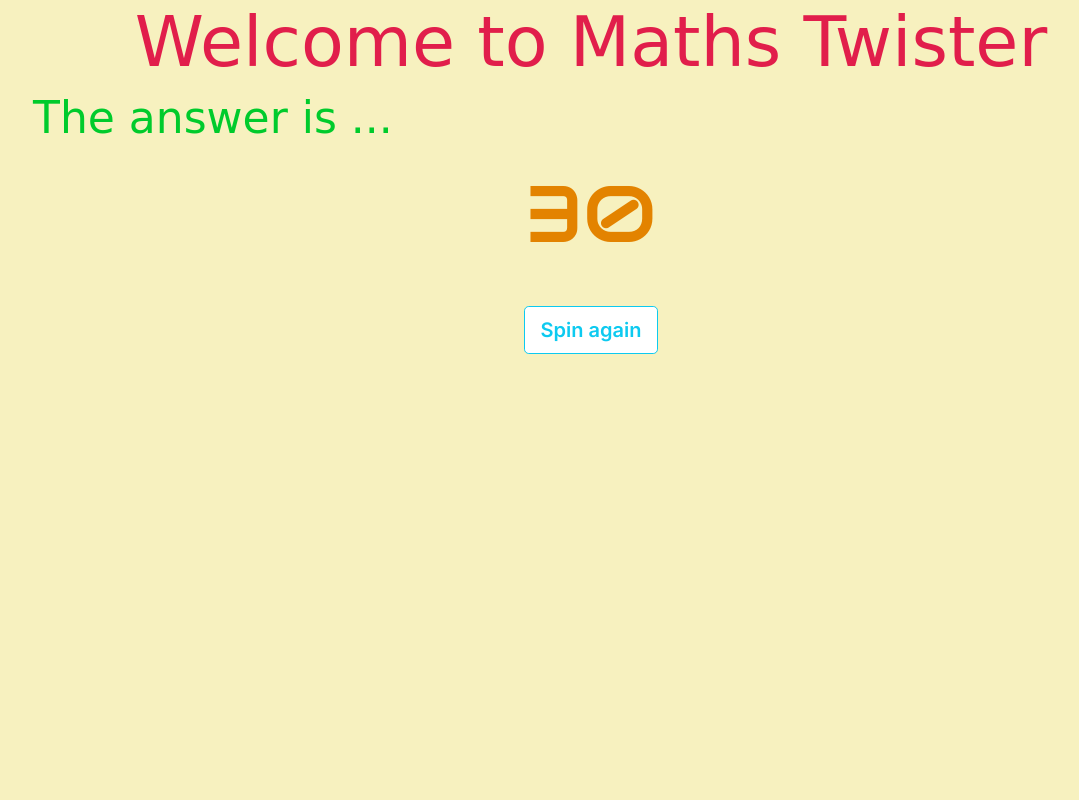
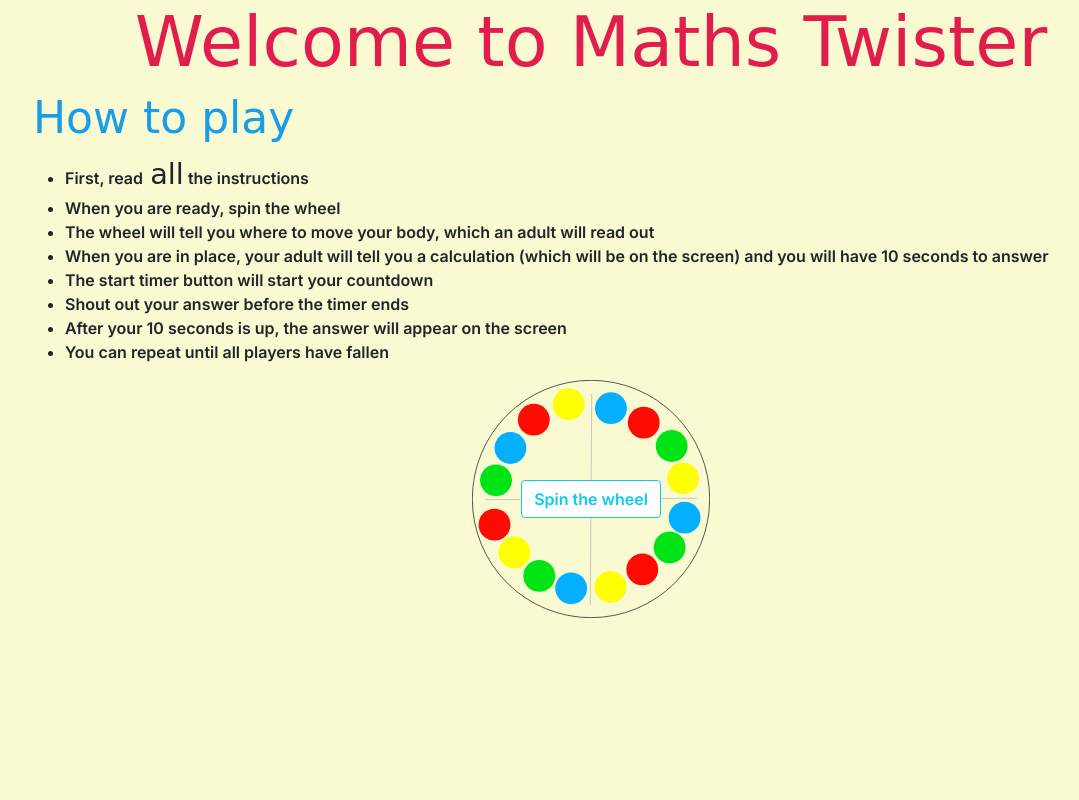
Before and after one commit to dmlogic/maths-twister, a plain HTML site: page index.html in a window 1280 px wide. Shown: the whole page, without its empty margins (49-1128 px from the left). Drawn offline with nearby package versions, Linux system fonts and the light colour scheme; a web font is replaced by a local one.

Commit message:
Refine styles before javascript stage

```diff
--- a/index.html
+++ b/index.html
@@ -15,7 +15,7 @@
             <header>
                 <h1 class="nice-red text-center">Welcome to Maths Twister</h1>
             </header>
-            <section id="how-to-play" class="visually-hidden">
+            <section id="how-to-play" class="">
                 <h2 class="medium-blue">How to play</h2>
                 <ul>
                     <li>First, read <span class="italic">all</span> the instructions</li>
@@ -27,11 +27,11 @@
                     <li>After your 10 seconds is up, the answer will appear on the screen</li>
                     <li>You can repeat until all players have fallen</li>
                 </ul>
-                <section id="spin-the-wheel" class=" spin-the-wheel text-center">
+                <div class="spin-the-wheel text-center">
                     <button type="button" class="btn btn-outline-info spin-button">
                         Spin the wheel
                     </button>
-                </section>
+                </div>
             </section>
             <section id="next-move" class="visually-hidden">
                 <h2 class="green">Your next move</h2>
@@ -52,16 +52,16 @@
             <section id="timer" class="text-center visually-hidden">
                 <div class="timer-number">10</div>
             </section>
-            <section id="answer" class="">
+            <section id="answer" class="visually-hidden">
                 <h2  class="green">The answer is ...</h2>
                 <p class="the-answer text-center">
                     <span class="number orange">30</span>
                 </p>
-                <p class="text-center">
-                    <button type="button" class="btn btn-outline-info btn-lg spin-button">
+                <div class="spin-the-wheel text-center">
+                    <button type="button" class="btn btn-outline-info spin-button">
                         Spin again
                     </button>
-                </p>
+                </div>
             </section>
         </div>
     </body>
--- a/styles.css
+++ b/styles.css
@@ -1,6 +1,6 @@
 body {
     font-family: 'Inter', sans-serif;
-    background-color: #f7f1bf;
+    background-color: #f9fad2;
 }
 
 .nice-red {
@@ -105,3 +105,7 @@ h2 {
     font-size:5rem;
     margin-bottom:2rem;
 }
+
+.spin-again {
+    font-size:2rem;
+}
```
Also changed, not shown: 1 other file.
